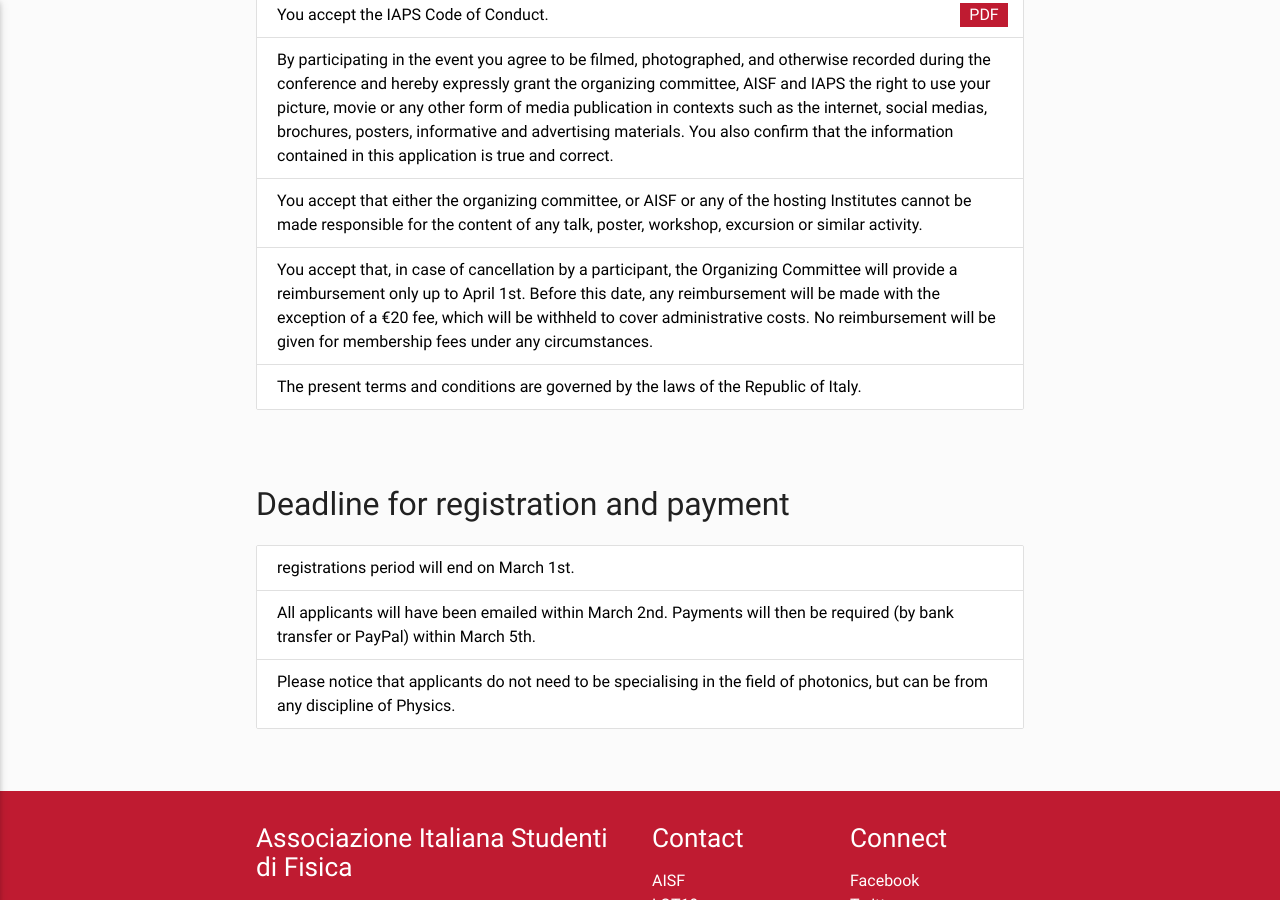
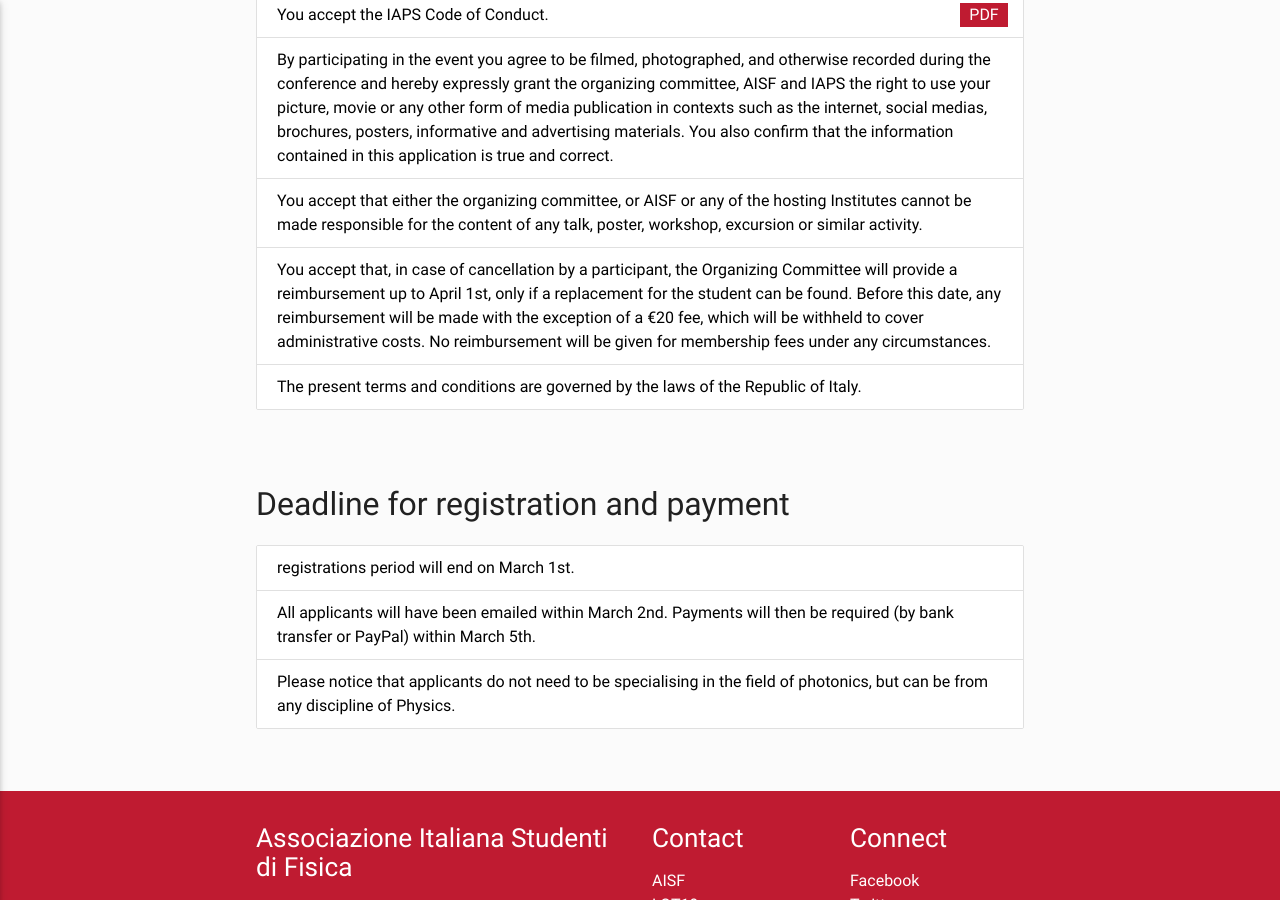
Before and after one commit to ai-sf/lot22, a Jekyll site: the page built from registration.html, in a window 1280 px wide and 900 px high, scrolled down 1682 px. Built offline with Jekyll 4.4.1, drawn with Linux system fonts in a browser that asks for light colours; nearby versions of some CDN libraries.

Commit message:
Update registration.yml

```diff
--- a/_data/registration.yml
+++ b/_data/registration.yml
@@ -36,7 +36,7 @@ terms:
       url: "#!"
     - text: "You accept that either the organizing committee, or AISF or any of the hosting Institutes cannot be made responsible for the content of any talk, poster, workshop, excursion or similar activity."
       url: "#!"
-    - text: "You accept that, in case of cancellation by a participant, the Organizing Committee will provide a reimbursement only up to April 1st. Before this date, any reimbursement will be made with the exception of a €20 fee, which will be withheld to cover administrative costs. No reimbursement will be given for membership fees under any circumstances."
+    - text: "You accept that, in case of cancellation by a participant, the Organizing Committee will provide a reimbursement up to April 1st, only if a replacement for the student can be found. Before this date, any reimbursement will be made with the exception of a €20 fee, which will be withheld to cover administrative costs. No reimbursement will be given for membership fees under any circumstances."
       url: "#!"
     - text: "The present terms and conditions are governed by the laws of the Republic of Italy."
       url: "#!"
```
